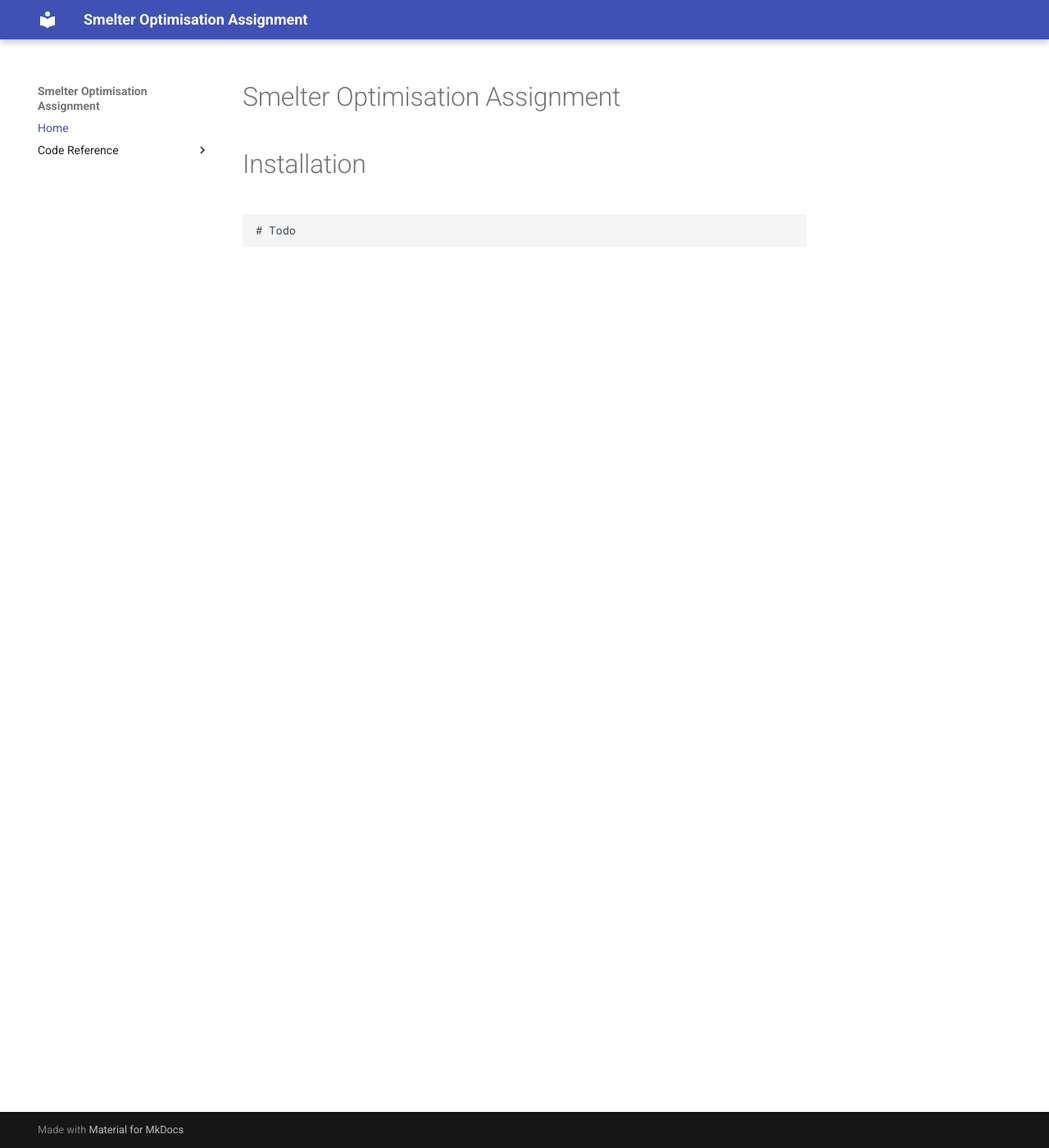
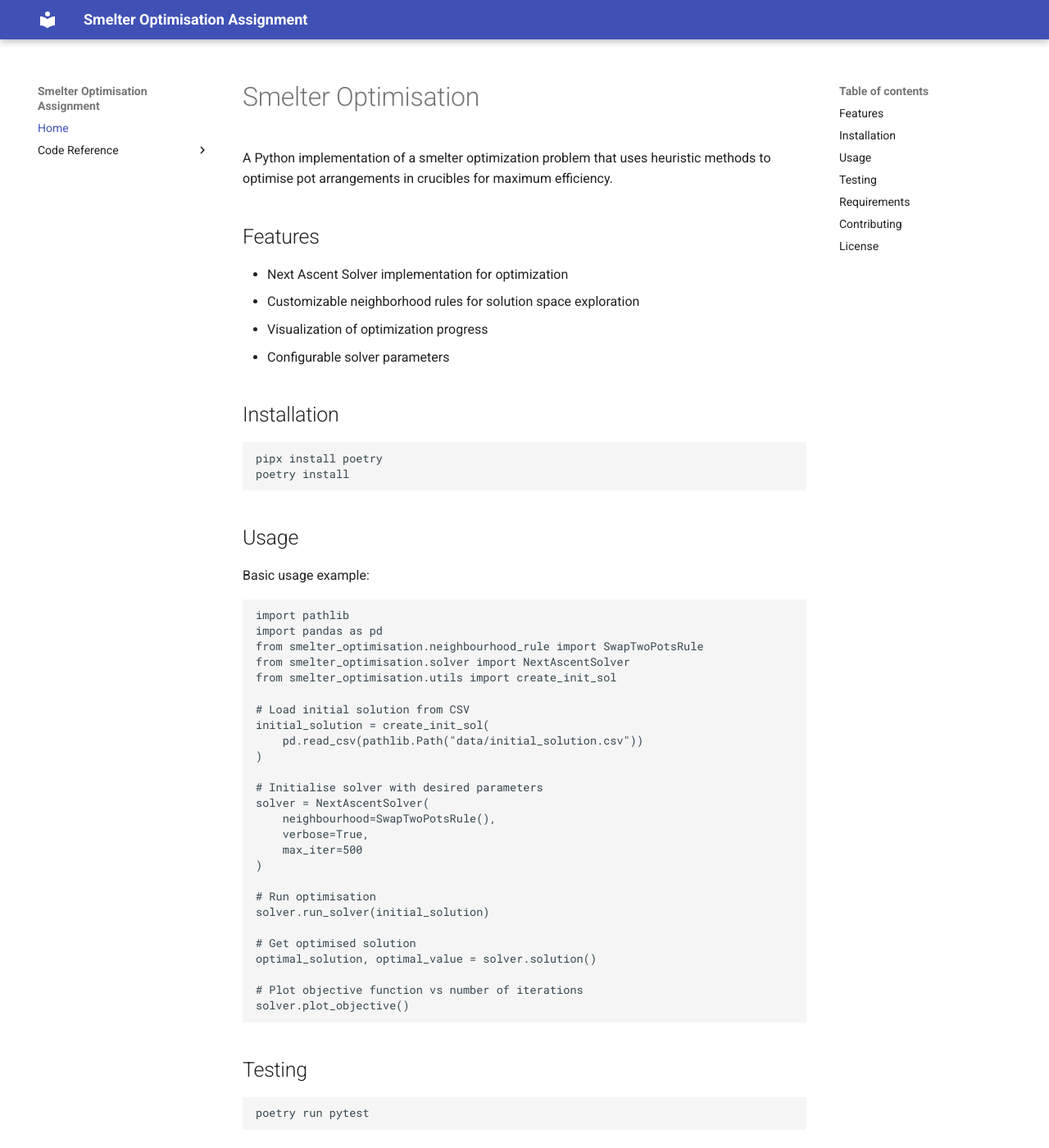
Before and after one commit to Louis-Jarvis/smelter-optimisation-assignment, an MkDocs documentation site: the page built from docs/index.md, in a window 1280 px wide and 1400 px high. Shown: the whole window at 82% size. Built offline with MkDocs 1.6.1 and Material for MkDocs 9.7.7, drawn with Linux system fonts in a browser that asks for light colours; some of the changed text lies outside the part shown.

Commit message:
add details to index.md

````diff
--- a/docs/index.md
+++ b/docs/index.md
@@ -1,6 +1,67 @@
-# Smelter Optimisation Assignment
+# Smelter Optimisation
 
-# Installation
+A Python implementation of a smelter optimization problem that uses heuristic methods to optimise pot arrangements in crucibles for maximum efficiency.
+
+## Features
+- Next Ascent Solver implementation for optimization
+- Customizable neighborhood rules for solution space exploration
+- Visualization of optimization progress
+- Configurable solver parameters
+
+## Installation
+
+```bash
+pipx install poetry
+poetry install
 ```
-# Todo
+
+## Usage
+
+Basic usage example:
+
+```python
+import pathlib
+import pandas as pd
+from smelter_optimisation.neighbourhood_rule import SwapTwoPotsRule
+from smelter_optimisation.solver import NextAscentSolver
+from smelter_optimisation.utils import create_init_sol
+
+# Load initial solution from CSV
+initial_solution = create_init_sol(
+    pd.read_csv(pathlib.Path("data/initial_solution.csv"))
+)
+
+# Initialise solver with desired parameters
+solver = NextAscentSolver(
+    neighbourhood=SwapTwoPotsRule(),
+    verbose=True,
+    max_iter=500
+)
+
+# Run optimisation
+solver.run_solver(initial_solution)
+
+# Get optimised solution
+optimal_solution, optimal_value = solver.solution()
+
+# Plot objective function vs number of iterations
+solver.plot_objective()
 ```
+
+## Testing
+```bash
+poetry run pytest
+```
+
+## Requirements
+- Python 3.10+
+- Poetry
+- pandas
+- matplotlib
+- numpy
+
+## Contributing
+Contributions are welcome! Please feel free to submit a Pull Request.
+
+## License
+This project is licensed under the MIT License - see the [LICENSE](LICENSE) file for details.
````
